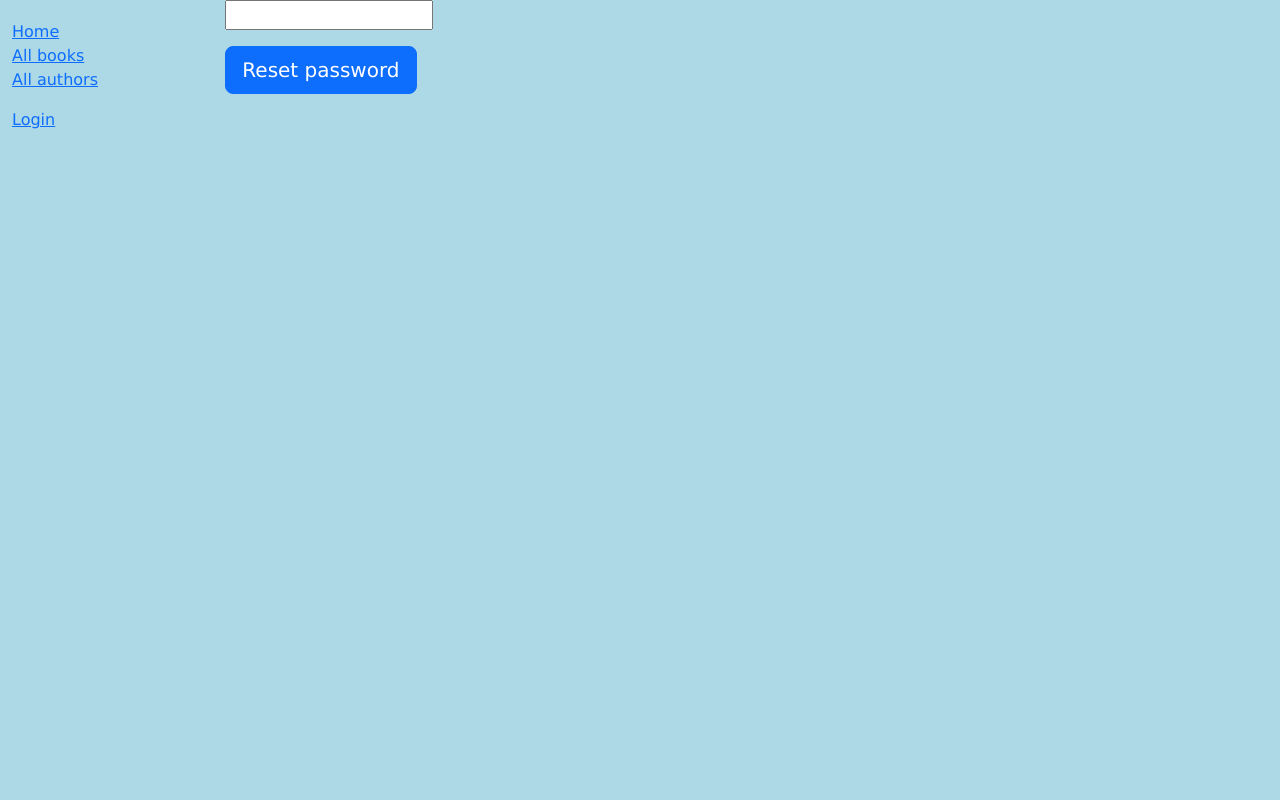
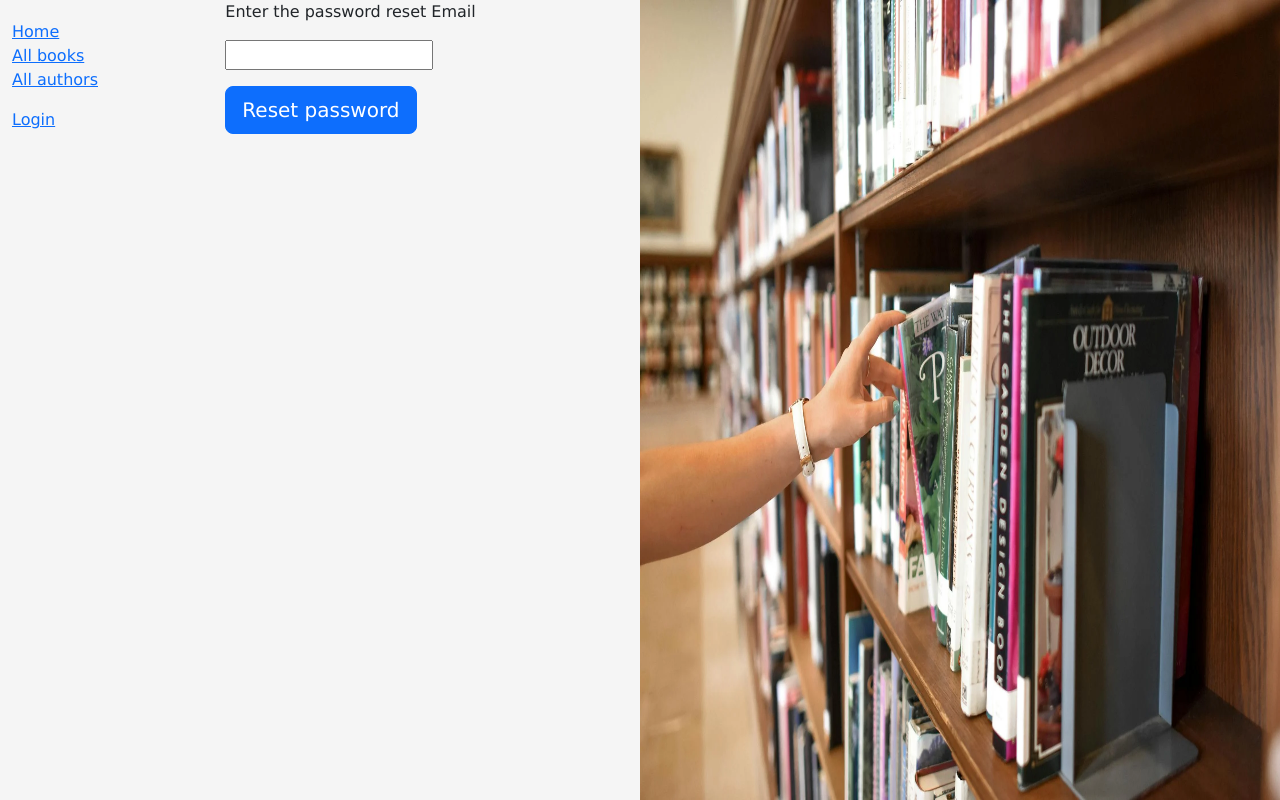
Before and after one commit to matthewkuria/django_local_library, a Django app: page /accounts/password_reset/ in a window 1280 px wide. Run offline with Django 5.2, Linux system fonts and the light colour scheme.

Commit message:
Add labels and images to the homepage and password reset forms

```diff
--- a/catalog/static/mycss/styles.css
+++ b/catalog/static/mycss/styles.css
@@ -1,6 +1,15 @@
 body {
-  background-color: lightblue;
+  background-color: whitesmoke;
   font-family: verdana;
+  position: relative;
+}
+img{
+  position:absolute;
+  height: 100vh;
+  width: 50%;
+  right: 0px;
+  top: 0px;
+  z-index: -1;
 }
 .sidebar-nav {
   margin-top: 20px;
--- a/catalog/templates/base_generic.html
+++ b/catalog/templates/base_generic.html
@@ -16,6 +16,8 @@
   </head>
   <body>
     <div class="container-fluid">
+      {% load static%}
+      <img src="{%static 'myimages/library.webp'%}" alt="Library image" >
       <div class="row home-page">
         <div class="col-sm-2">
           {% block sidebar %}
--- a/templates/registration/login.html
+++ b/templates/registration/login.html
@@ -11,7 +11,7 @@
       <p>Your account doesn't have access to this page. To proceed,
       please login with an account that has access.</p>
     {% else %}
-      <p>Please login to see this page.</p>
+      <p>Please login to continue.</p>
     {% endif %}
   {% endif %}
 
--- a/templates/registration/password_reset_form.html
+++ b/templates/registration/password_reset_form.html
@@ -1,6 +1,7 @@
 {% extends "base_generic.html" %}
 
 {% block content %}
+<p>Enter the password reset Email</p>
   <form action="" method="post">
   {% csrf_token %}
   {% if form.email.errors %}
```
Also changed, not shown: catalog/static/myimages/library.webp (added).
